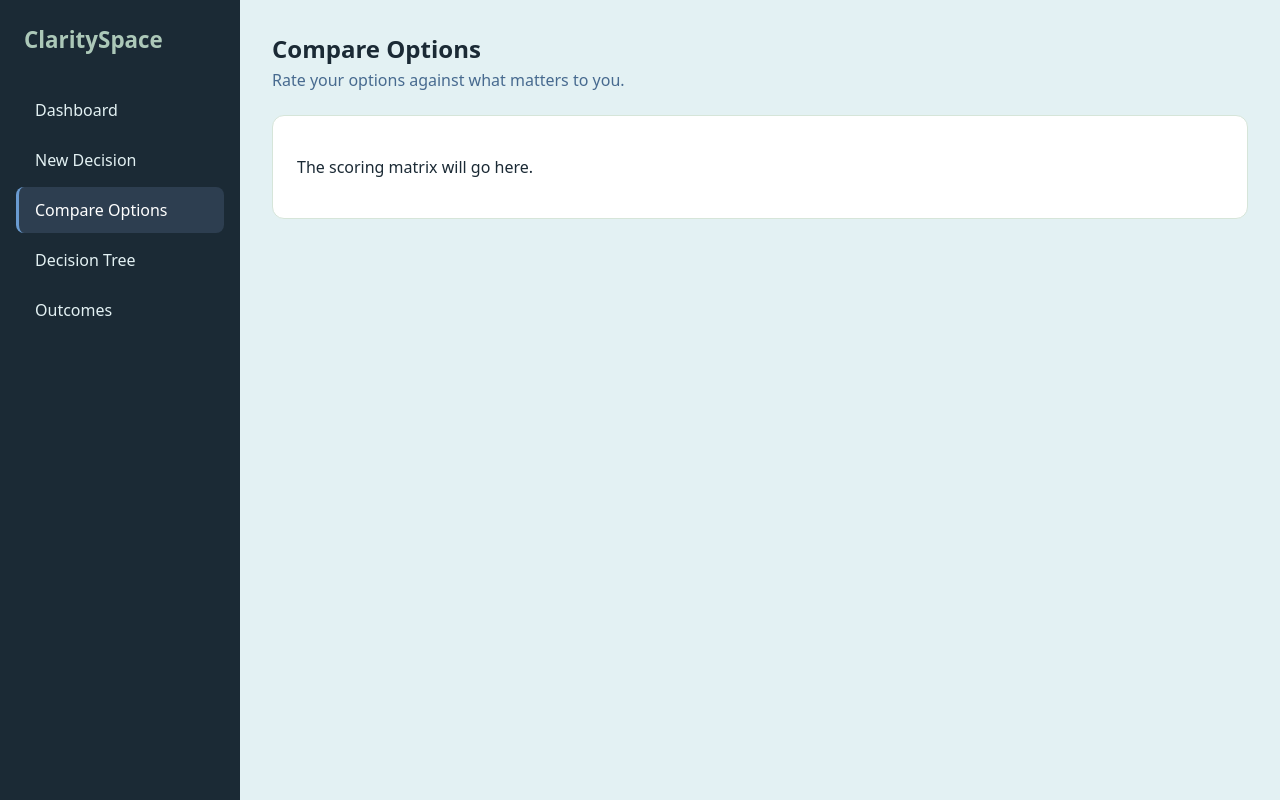
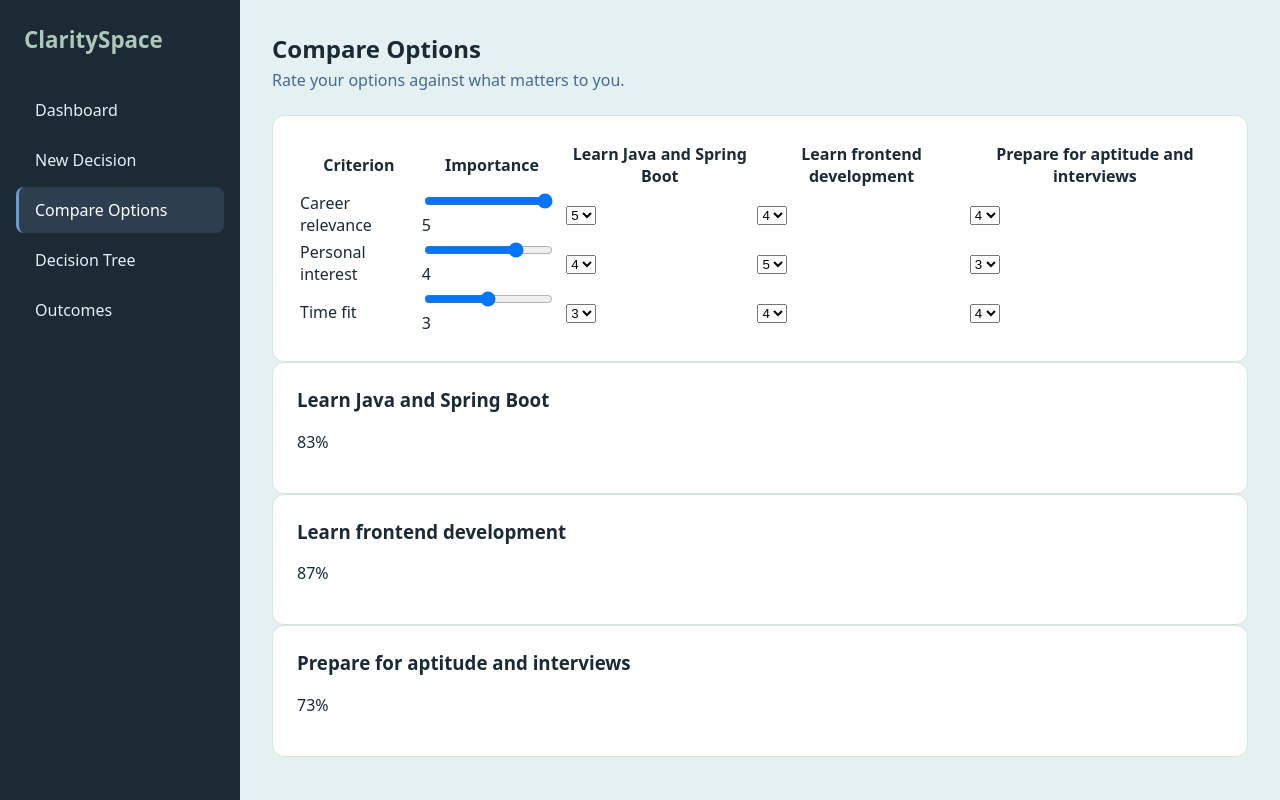
Before and after one commit to sonalstack330/ClaritySpace, a React app in the folder frontend/: page / in a window 1280 px wide. Both pictures are taken after a click on the item "Compare Options". Built offline with nearby package versions, Linux system fonts and the light colour scheme; the HTML template or start-up script is replaced by a standard one.

Commit message:
Build the Compare Options screen with live scores

```diff
--- a/frontend/src/pages/CompareOptions.jsx
+++ b/frontend/src/pages/CompareOptions.jsx
@@ -1,12 +1,132 @@
+import { useState } from 'react'
+import { calculateScores } from '../utils/scoring'
+
+const initialOptions = [
+  { id: 'java', name: 'Learn Java and Spring Boot' },
+  { id: 'frontend', name: 'Learn frontend development' },
+  { id: 'aptitude', name: 'Prepare for aptitude and interviews' },
+]
+
+const initialCriteria = [
+  { id: 'career', name: 'Career relevance', weight: 5 },
+  { id: 'interest', name: 'Personal interest', weight: 4 },
+  { id: 'timefit', name: 'Time fit', weight: 3 },
+]
+
+const initialRatings = {
+  java: { career: 5, interest: 4, timefit: 3 },
+  frontend: { career: 4, interest: 5, timefit: 4 },
+  aptitude: { career: 4, interest: 3, timefit: 4 },
+}
+
 function CompareOptions() {
+  const [options] = useState(initialOptions)
+  const [criteria, setCriteria] = useState(initialCriteria)
+  const [ratings, setRatings] = useState(initialRatings)
+
+  function handleWeightChange(criterionId, value) {
+    setCriteria(
+      criteria.map((criterion) =>
+        criterion.id === criterionId
+          ? { ...criterion, weight: Number(value) }
+          : criterion
+      )
+    )
+  }
+
+  function handleRatingChange(optionId, criterionId, value) {
+    setRatings({
+      ...ratings,
+      [optionId]: {
+        ...ratings[optionId],
+        [criterionId]: Number(value),
+      },
+    })
+  }
+
+  const results = calculateScores(options, criteria, ratings)
+  const bestPercent = Math.max(...results.map((result) => result.percent))
+
   return (
     <>
       <header className="page-header">
         <h2>Compare Options</h2>
         <p>Rate your options against what matters to you.</p>
       </header>
+
       <section className="card">
-        <p>The scoring matrix will go here.</p>
+        <div className="matrix-wrapper">
+          <table className="matrix">
+            <thead>
+              <tr>
+                <th>Criterion</th>
+                <th>Importance</th>
+                {options.map((option) => (
+                  <th key={option.id}>{option.name}</th>
+                ))}
+              </tr>
+            </thead>
+            <tbody>
+              {criteria.map((criterion) => (
+                <tr key={criterion.id}>
+                  <td>{criterion.name}</td>
+                  <td>
+                    <div className="weight-control">
+                      <input
+                        type="range"
+                        min="1"
+                        max="5"
+                        step="1"
+                        value={criterion.weight}
+                        onChange={(event) =>
+                          handleWeightChange(criterion.id, event.target.value)
+                        }
+                      />
+                      <span className="weight-value">{criterion.weight}</span>
+                    </div>
+                  </td>
+                  {options.map((option) => (
+                    <td key={option.id}>
+                      <select
+                        value={ratings[option.id]?.[criterion.id] ?? 0}
+                        onChange={(event) =>
+                          handleRatingChange(option.id, criterion.id, event.target.value)
+                        }
+                      >
+                        <option value="0">-</option>
+                        <option value="1">1</option>
+                        <option value="2">2</option>
+                        <option value="3">3</option>
+                        <option value="4">4</option>
+                        <option value="5">5</option>
+                      </select>
+                    </td>
+                  ))}
+                </tr>
+              ))}
+            </tbody>
+          </table>
+        </div>
+      </section>
+
+      <section className="results">
+        {results.map((result) => (
+          <div
+            key={result.id}
+            className={`card score-card ${
+              result.percent === bestPercent && bestPercent > 0 ? 'best' : ''
+            }`}
+          >
+            <h3>{result.name}</h3>
+            <p className="score-percent">{result.percent}%</p>
+            <div className="score-bar">
+              <div
+                className="score-bar-fill"
+                style={{ width: `${result.percent}%` }}
+              ></div>
+            </div>
+          </div>
+        ))}
       </section>
     </>
   )
```
